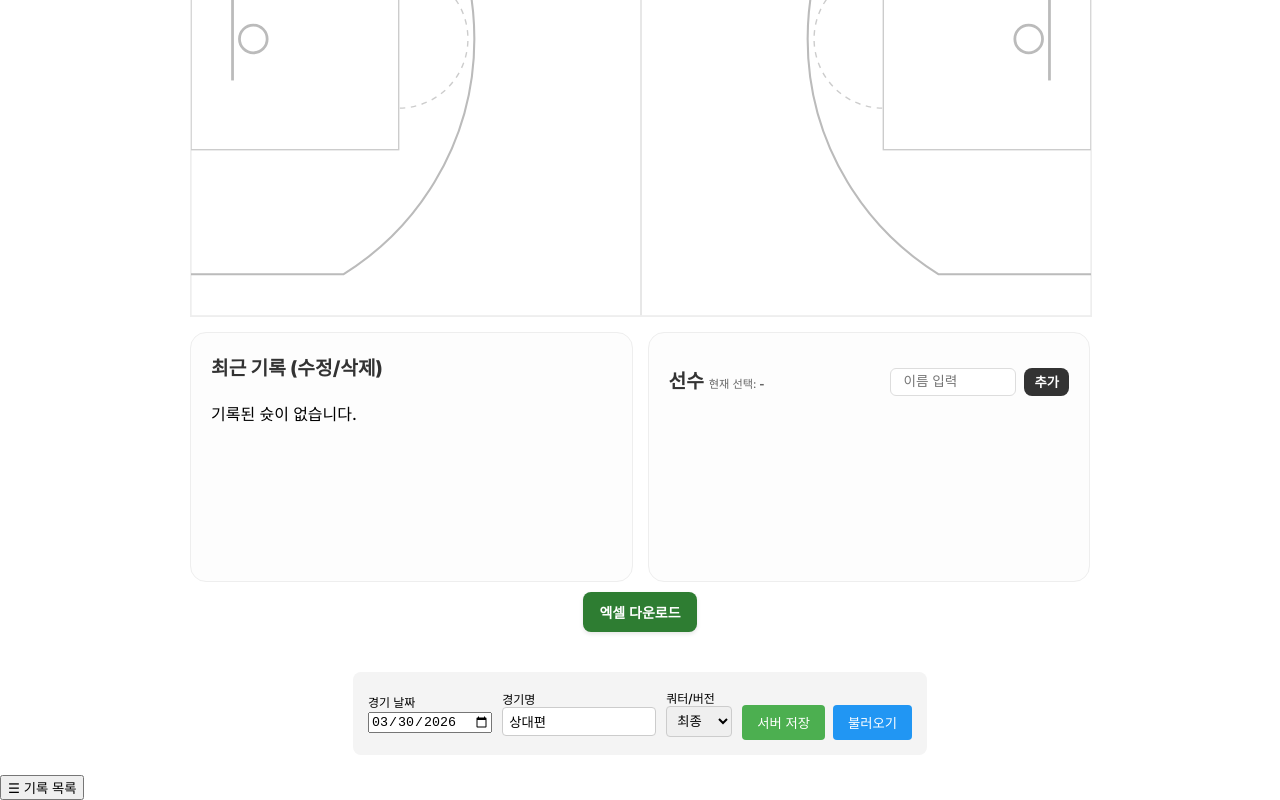
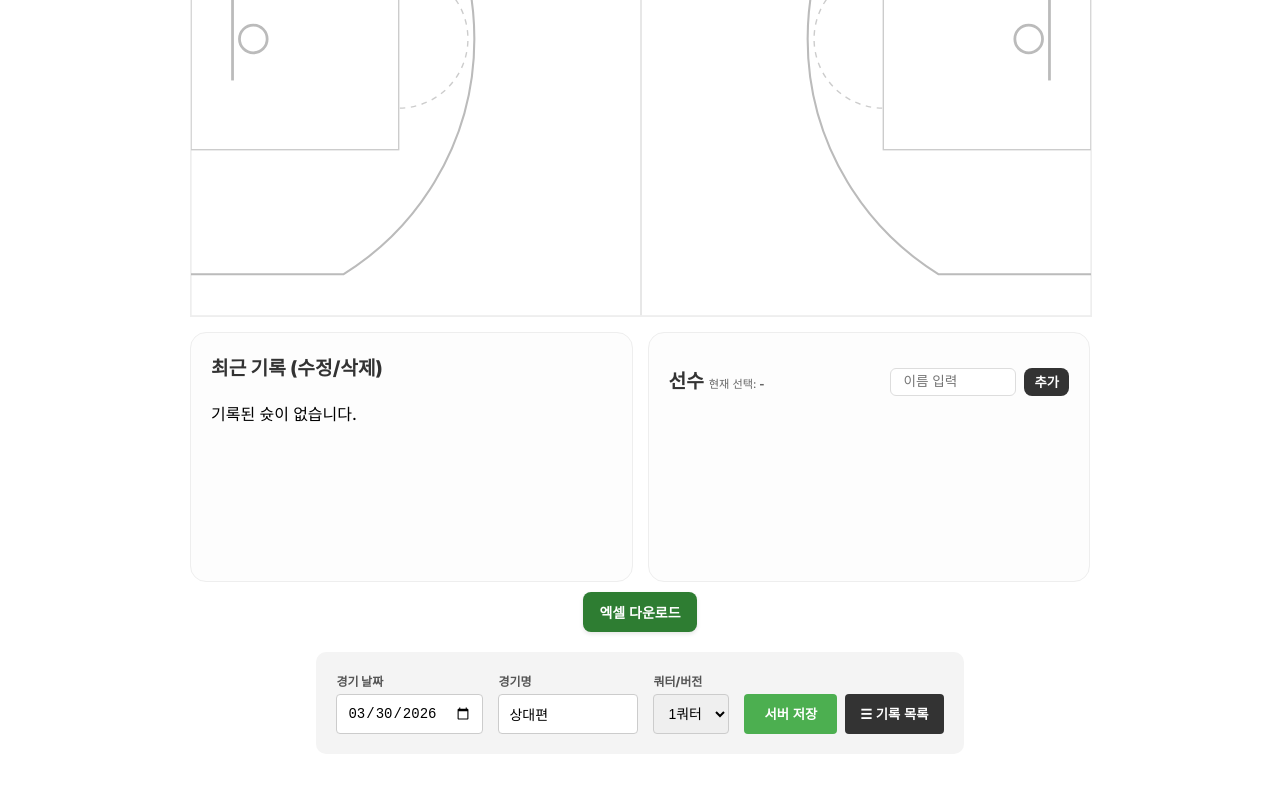
Before and after one commit to eehooj/basketball-short-chart, a Nuxt app: page / in a window 1280 px wide. Shown: the part 319-1119 px from the top of the page. After the commit the page ends 1093 px from the top, so only its background shows below. Built offline with nearby package versions, Linux system fonts and the light colour scheme.

Commit message:
Modify: - 쿼터 입력 스타일 수정 - 최종 부분 삭제

```diff
--- a/app/assets/css/main.css
+++ b/app/assets/css/main.css
@@ -160,7 +160,7 @@ body { margin: 0; font-family: var(--font-main), sans-serif; background: #fff; }
     margin-bottom: 0;
 }
 
-/* 🚩 3. 내부 요소 정렬 복구 */
+/* 3. 내부 요소 정렬 복구 */
 /* 왼쪽 그룹 (점 + 텍스트) */
 .log-item-left {
     display: flex;
@@ -464,6 +464,70 @@ body { margin: 0; font-family: var(--font-main), sans-serif; background: #fff; }
     height: 250px;           /* 스크롤 높이 통일 권장 */
 }
 
+.save-container {
+    display: flex;
+    flex-wrap: wrap;
+    gap: 15px;
+    align-items: flex-end;
+    background: #f4f4f4;
+    padding: 20px;
+    border-radius: 10px;
+}
+
+.input-group {
+    display: flex;
+    flex-direction: column;
+    gap: 5px;
+}
+
+.input-group label {
+    font-size: 12px;
+    font-weight: bold;
+    color: #555;
+}
+
+.date-input,
+.match-name-input,
+.save-tag-select {
+    height: 40px; /* 높이 통일 */
+    padding: 0 10px;
+    border: 1px solid #ccc;
+    border-radius: 4px;
+    font-size: 14px;
+    box-sizing: border-box; /* 패딩/테두리 포함 */
+}
+
+.match-name-input {
+    width: 140px;
+}
+
+.button-group {
+    display: flex;
+    flex-wrap: wrap;
+    gap: 8px;
+    /* margin-top 제거하여 정렬 유지 */
+}
+
+.save-btn {
+    height: 40px; /* 높이 통일 */
+    padding: 0 20px;
+    border: none;
+    border-radius: 4px;
+    color: white;
+    font-weight: bold;
+    cursor: pointer;
+    white-space: nowrap;
+    box-sizing: border-box;
+    display: flex;
+    align-items: center;
+    justify-content: center;
+}
+
+.save-btn { background-color: #4CAF50; }
+
+.save-btn:hover {
+    opacity: 0.8;
+}
 
 @media (max-width: 650px) and (orientation: portrait) {
     .bottom-content-area {
--- a/app/components/SavedMatchList.vue
+++ b/app/components/SavedMatchList.vue
@@ -1,93 +1,123 @@
 <script setup lang="ts">
 import { ref, computed } from 'vue';
 
-const isVisible = ref(false);
-const rawMatches = ref<string[]>([]);
-const expandedGroups = ref<string[]>([]); // 열려있는 그룹 관리
+/**
+ * [상태 관리]
+ */
+const isVisible = ref(false);           // 목록 모달 표시 여부
+const rawMatches = ref<string[]>([]);   // 서버에서 받아온 전체 키 목록
+const expandedGroups = ref<string[]>([]); // 현재 펼쳐진 그룹들의 baseKey 목록
 
 const emit = defineEmits(['select']);
 
+/**
+ * [목록 불러오기]
+ * 햄버거 메뉴 클릭 시 서버에서 저장된 경기 목록을 가져옵니다.
+ */
 const openList = async () => {
   try {
+    // API 호출 (예: ["2024-04-07-상대편_1쿼터", "2024-04-07-상대편_최종"])
     rawMatches.value = await $fetch<string[]>('/api/get-list');
     isVisible.value = true;
   } catch (error) {
-    console.error('로드 실패:', error);
+    console.error('목록 로드 실패:', error);
+    alert('경기 목록을 불러오는 중 오류가 발생했습니다.');
   }
 };
 
-// 🚩 핵심: 평면 리스트를 계층 구조로 변환하는 로직
+/**
+ * [Computed - 데이터 그룹화]
+ * 평면 리스트를 { baseKey: { children: ['1쿼터키', ...] } } 구조로 변환
+ */
 const groupedMatches = computed(() => {
-  const groups: Record<string, { main: string; children: string[] }> = {};
+  const groups: Record<string, { children: string[] }> = {};
 
   rawMatches.value.forEach(key => {
-    // 예: "2026-04-06-상대편_1쿼터" -> "2026-04-06-상대편" 추출
-    const baseKey = key.split('_')[0];
-    const isFinal = key.includes('_최종');
+    // "_"를 기준으로 baseKey(날짜-경기명)와 tag(쿼터/연장)를 분리
+    const splitIndex = key.lastIndexOf('_');
+    const baseKey = splitIndex > -1 ? key.substring(0, splitIndex) : key;
 
     if (!groups[baseKey]) {
-      groups[baseKey] = { main: '', children: [] };
+      groups[baseKey] = { children: [] };
     }
-
-    if (isFinal) {
-      groups[baseKey].main = key;
-    } else {
-      groups[baseKey].children.push(key);
-    }
+    groups[baseKey].children.push(key);
   });
 
-  // 자식(쿼터) 순서 정렬
-  Object.values(groups).forEach(g => g.children.sort());
-
-  return Object.entries(groups).sort((a, b) => b[0].localeCompare(a[0])); // 최신순 정렬
+  // 그룹 목록을 최신 날짜 순으로 정렬하여 배열로 반환
+  return Object.entries(groups)
+    .sort((a, b) => b[0].localeCompare(a[0]))
+    .map(([baseKey, group]) => ({
+      baseKey,
+      children: group.children.sort() // 1쿼터, 2쿼터 순 정렬
+    }));
 });
 
+/**
+ * [이벤트 핸들러]
+ */
+// 그룹 펼치기/접기 토글
 const toggleGroup = (baseKey: string) => {
   const index = expandedGroups.value.indexOf(baseKey);
-  if (index > -1) expandedGroups.value.splice(index, 1);
-  else expandedGroups.value.push(baseKey);
+  if (index > -1) {
+    expandedGroups.value.splice(index, 1);
+  } else {
+    expandedGroups.value.push(baseKey);
+  }
 };
 
+// 경기 선택 시 부모 컴포넌트로 전달
 const handleSelect = (key: string) => {
+  if (!key) return;
   emit('select', key);
-  isVisible.value = false;
+  isVisible.value = false; // 모달 닫기
 };
 </script>
 
 <template>
   <div class="match-list-wrapper">
-    <button class="hamburger-btn" @click="openList">☰ 기록 목록</button>
+    <!-- 햄버거 버튼 -->
+    <button class="hamburger-btn" @click="openList" title="저장된 경기 목록 보기">
+      ☰ 기록 목록
+    </button>
 
     <Transition name="fade-scale">
       <div v-if="isVisible" class="modal-overlay" @click.self="isVisible = false">
-        <div class="modal-content">
+        <div class="modal-content match-list-modal">
           <div class="modal-header">
-            <h3>저장된 경기 (그룹별)</h3>
-            <button @click="isVisible = false">✕</button>
+            <h3>저장된 경기 목록</h3>
+            <button class="close-btn" @click="isVisible = false">✕</button>
           </div>
 
           <div class="modal-body">
-            <div v-for="[baseKey, group] in groupedMatches" :key="baseKey" class="match-group">
+            <!-- 저장된 데이터가 없는 경우 -->
+            <div v-if="groupedMatches.length === 0" class="no-data">
+              저장된 경기 기록이 없습니다.
+            </div>
 
-              <div class="group-header" :class="{ 'has-final': group.main }">
-                <div class="main-info" @click="group.main ? handleSelect(group.main) : null">
-                  <span class="label">최종</span>
-                  <span class="name">{{ group.main || baseKey }}</span>
+            <!-- 그룹별 목록 렌더링 -->
+            <div v-for="group in groupedMatches" :key="group.baseKey" class="match-group">
+              <div class="group-header" @click="toggleGroup(group.baseKey)">
+                <!-- 그룹 메인 정보 -->
+                <div class="main-info">
+                  <span class="name">{{ group.baseKey }}</span>
+                  <span class="count">({{ group.children.length }}개 기록)</span>
                 </div>
-                <button v-if="group.children.length > 0"
-                        class="toggle-btn"
-                        @click.stop="toggleGroup(baseKey)">
-                  {{ expandedGroups.includes(baseKey) ? '▲' : '▼' }}
+
+                <!-- 하위 쿼터 토글 버튼 -->
+                <button class="toggle-btn">
+                  {{ expandedGroups.includes(group.baseKey) ? '▲' : '▼' }}
                 </button>
               </div>
 
+              <!-- 하위 쿼터 목록 -->
               <Transition name="slide-fade">
-                <div v-if="expandedGroups.includes(baseKey)" class="group-children">
+                <div v-if="expandedGroups.includes(group.baseKey)" class="group-children">
                   <div v-for="child in group.children"
                        :key="child"
                        class="child-item"
-                       @click="handleSelect(child)">
-                    <span class="bullet">ㄴ</span> {{ child.split('_')[1] || child }}
+                       @click.stop="handleSelect(child)">
+                    <span class="bullet">ㄴ</span>
+                    {{ child.split('_')[1] || '기타' }}
                   </div>
                 </div>
               </Transition>
@@ -98,3 +128,72 @@ const handleSelect = (key: string) => {
     </Transition>
   </div>
 </template>
+
+<style scoped>
+/* 컴포넌트 내부 스타일 정돈 */
+.match-list-wrapper {
+  display: inline-block;
+}
+
+.hamburger-btn {
+  height: 40px; /* 높이 통일 */
+  background: #333;
+  color: white;
+  border: none;
+  padding: 0 15px;
+  border-radius: 4px;
+  cursor: pointer;
+  font-weight: bold;
+  box-sizing: border-box;
+  display: flex;
+  align-items: center;
+  justify-content: center;
+}
+
+.hamburger-btn:hover {
+  background: #444;
+}
+
+.match-list-modal {
+  max-width: 500px;
+  width: 90%;
+  max-height: 80vh;
+  display: flex;
+  flex-direction: column;
+}
+
+.modal-body {
+  overflow-y: auto;
+  padding: 15px;
+}
+
+.label.draft {
+  background: #ff9800;
+}
+
+.no-data {
+  text-align: center;
+  padding: 40px 20px;
+  color: #999;
+}
+
+/* 애니메이션 */
+.fade-scale-enter-active, .fade-scale-leave-active {
+  transition: all 0.3s ease;
+}
+.fade-scale-enter-from, .fade-scale-leave-to {
+  opacity: 0;
+  transform: scale(0.9);
+}
+
+.slide-fade-enter-active {
+  transition: all 0.2s ease-out;
+}
+.slide-fade-leave-active {
+  transition: all 0.1s cubic-bezier(1, 0.5, 0.8, 1);
+}
+.slide-fade-enter-from, .slide-fade-leave-to {
+  transform: translateY(-10px);
+  opacity: 0;
+}
+</style>
--- a/app/pages/index.vue
+++ b/app/pages/index.vue
@@ -1,23 +1,43 @@
 <script setup lang="ts">
 import { computed, ref, nextTick } from 'vue'
+import { useShotChart, type BasketballShot } from '../composables/useShotChart' // BasketballShot으로 변경
 import ShotStats from "../components/ShotStats.vue";
 import BasketballCourt from "../components/BasketballCourt.vue";
 import ShotStatsModal from "../components/ShotStatsModal.vue";
-import ShotLog from "../components/ShotLog.vue"; // ref가 빠졌다면 추가
+import ShotLog from "../components/ShotLog.vue";
 import SavedMatchList from '../components/SavedMatchList.vue'
 
-// 1. 서버에서 받아올 데이터의 타입을 정의
+/**
+ * [타입 정의]
+ * 서버와 주고받는 데이터 구조 정의
+ */
 interface ShotData {
-  leftShots: any[];  // 상세한 타입이 있다면 any 대신 해당 타입을 적어주세요 (예: Shot[])
-  rightShots: any[];
+  leftShots: BasketballShot[];
+  rightShots: BasketballShot[];
   players: string[];
   updatedAt?: string;
 }
 
-const matchName = ref('상대편'); // 기본 경기명
-const saveTag = ref('최종');      // 기본 쿼터
-const tags = ['1쿼터', '2쿼터', '3쿼터', '4쿼터', '최종', '연장'];
+/**
+ * [상태 관리 - 기본 정보]
+ */
+const selectedDate = ref(new Date().toISOString().split('T')[0]); // 오늘 날짜
+const matchName = ref('상대편');                                   // 경기명
+const saveTag = ref('1쿼터');                                      // 초기값을 1쿼터로 변경
+const tags = ['1쿼터', '2쿼터', '3쿼터', '4쿼터', '연장']; // '최종' 제거
 
+/**
+ * [상태 관리 - UI 제어]
+ */
+const isStatsVisible = ref(false)
+const currentPlayer = ref('');
+const newPlayerName = ref('');
+const filterPlayer = ref('전체')
+const activeLogId = ref<number | null>(null);
+
+/**
+ * [Composable 활용]
+ */
 const {
   leftShots, rightShots, addShot, removeShot,
   toggleStatus, leftStats, rightStats, resetData,
@@ -25,62 +45,61 @@ const {
   resetPlayers, downloadExcel
 } = useShotChart()
 
+/**
+ * [Computed - 데이터 필터링]
+ */
 const recentLogs = computed(() => {
-  return [...leftShots.value, ...rightShots.value]
-      .sort((a, b) => b.id - a.id)
-      /*.slice(0, 8)*/
+  return [...leftShots.value, ...rightShots.value].sort((a, b) => b.id - a.id)
 })
 
-const isStatsVisible = ref(false)
-const currentPlayer = ref('');      // 현재 슛을 기록할 선수
-const newPlayerName = ref('');
-const filterPlayer = ref('전체')
-const activeLogId = ref<number | null>(null);
+const filteredLeftShots = computed(() =>
+  filterPlayer.value === '전체' ? leftShots.value : leftShots.value.filter((s: BasketballShot) => s.playerName === filterPlayer.value)
+)
+const filteredRightShots = computed(() =>
+  filterPlayer.value === '전체' ? rightShots.value : rightShots.value.filter((s: BasketballShot) => s.playerName === filterPlayer.value)
+)
 
-const toggleStats = () => isStatsVisible.value = !isStatsVisible.value
-
-const filteredLeftShots = computed(() => {
-  if (filterPlayer.value === '전체') return leftShots.value
-  return leftShots.value.filter(s => s.playerName === filterPlayer.value)
-})
-
-const filteredRightShots = computed(() => {
-  if (filterPlayer.value === '전체') return rightShots.value
-  return rightShots.value.filter(s => s.playerName === filterPlayer.value)
-})
-
-// 2. 상단 요약 통계(LEFT/RIGHT)도 필터링된 데이터 기준으로 재계산
-const getStats = (data: any[]) => {
-  const total = data.length
-  const made = data.filter(s => s.type === 'made').length
-  return { total, made, rate: total > 0 ? Math.round((made / total) * 100) : 0 }
-}
-
-// 로그 클릭 시 호출될 함수
-const handleHighlightShot = (id: number) => {
-  // 이미 선택된 걸 다시 누르면 강조 해제, 아니면 강조
-  activeLogId.value = activeLogId.value === id ? null : id;
-};
-
-// 3. 구역별 상세 통계(모달용) 필터링
 const displayLeftZoneStats = computed(() => calculateZoneStats(filteredLeftShots.value))
 const displayRightZoneStats = computed(() => calculateZoneStats(filteredRightShots.value))
 
+/**
+ * [헬퍼 함수]
+ */
+const getVersionKey = (date: string, name: string, tag: string) => `${date}-${name.trim()}_${tag}`;
+
+const fetchShotData = async (key: string): Promise<ShotData | null> => {
+  try {
+    return await $fetch<ShotData>(`/api/get-shots`, { query: { date: key } });
+  } catch (e) {
+    return null;
+  }
+};
+
+/**
+ * [이벤트 핸들러]
+ */
 const handleAddPlayer = () => {
-  if (newPlayerName.value.trim()) {
-    addPlayer(newPlayerName.value.trim()); // useShotChart의 addPlayer 호출
-    newPlayerName.value = ''; // 입력창 비우기
+  const name = newPlayerName.value.trim();
+  if (name) {
+    addPlayer(name);
+    newPlayerName.value = '';
   }
 };
 
 const handleRemovePlayer = (name: string) => {
   if (confirm(`${name} 선수를 삭제하시겠습니까?`)) {
     removePlayer(name);
-    if (currentPlayer.value === name) {
-      currentPlayer.value = players.value[0] || ''; // 삭제 후 첫 번째 선수로 변경
+    if (currentPlayer.value === name) currentPlayer.value = players.value[0] || '';
+  }
+};
+
+const handleResetPlayers = () => {
+  if (confirm('모든 선수 목록을 초기화할까요?')) {
+    resetPlayers();
+    currentPlayer.value = '';
+    filterPlayer.value = '전체';
   }
 }
-};
 
 const handleRecordShot = (x: number, y: number) => {
   if (!currentPlayer.value) {
@@ -88,27 +107,23 @@ const handleRecordShot = (x: number, y: number) => {
     return;
   }
   addShot(x, y, true, currentPlayer.value);
-  activeLogId.value = null; // 새 슛을 쏘면 강조 해제
+  activeLogId.value = null;
 };
 
-const handleResetPlayers = () => {
-  resetPlayers();
-  currentPlayer.value = ''; // 선수가 다 지워졌으므로 현재 선택된 선수도 초기화
-  filterPlayer.value = '전체'; // 필터도 전체로 되돌림
-}
+const handleHighlightShot = (id: number) => {
+  activeLogId.value = activeLogId.value === id ? null : id;
+};
 
-const selectedDate = ref(new Date().toISOString().split('T')[0]); // 오늘 날짜 기본값
+const toggleStats = () => isStatsVisible.value = !isStatsVisible.value
 
+/**
+ * [클라우드 데이터 처리]
+ */
 const saveToCloud = async () => {
-  if (!matchName.value.trim()) {
-    alert('경기 이름을 입력해주세요!');
-    return;
-  }
+  if (!matchName.value.trim()) return alert('경기 이름을 입력해주세요!');
 
-  // 키 생성: 2026-04-06-위켄즈_1쿼터
-  const versionKey = `${selectedDate.value}-${matchName.value.trim()}_${saveTag.value}`;
+  const versionKey = getVersionKey(selectedDate.value || '', matchName.value, saveTag.value);
 
-  // 데이터 존재 확인
   if (leftShots.value.length === 0 && rightShots.value.length === 0) {
     if (!confirm(`[${versionKey}] 현재 기록된 슛이 없습니다. 빈 데이터를 저장하시겠습니까?`)) return;
   }
@@ -125,108 +140,49 @@ const saveToCloud = async () => {
     });
 
     if (res.success) {
-      alert(`[${versionKey}] 기록이 서버에 저장되었습니다!`);
-
-      // 추가된 로직: 저장이 성공하면 화면의 슛 기록을 비웁니다.
-      // 쿼터별로 따로 관리하기 위해 '최종' 저장 시에는 물어보고 지우거나 유지할 수 있습니다.
-      if (saveTag.value !== '최종') {
-        if (confirm(`${saveTag.value} 기록이 저장되었습니다. 다음 쿼터 기록을 위해 화면을 비울까요?`)) {
+      alert(`[${versionKey}] 기록이 저장되었습니다!`);
+      // 저장 후 화면 비우기 확인
+      if (confirm(`${saveTag.value} 저장 완료. 다음 기록을 위해 화면을 비울까요?`)) {
         leftShots.value = [];
         rightShots.value = [];
-          // 참고: useShotChart의 resetData를 써도 되지만,
-          // 선수 목록까지 지워질 수 있으니 슛 변수만 직접 비우는 게 안전합니다.
-        }
       }
     }
   } catch (e) {
-    console.error('[SaveToCloud Error]:', e);
-
-    alert('저장 실패! 서버 상태를 확인해주세요.');
+    alert('저장 실패!');
   }
 };
 
 const loadFromCloud = async () => {
   try {
-    // 1. '최종'을 선택했을 때의 특별 로직
-    if (saveTag.value === '최종') {
-      const quarters = ['1쿼터', '2쿼터', '3쿼터', '4쿼터'];
-
-      // 4개의 쿼터 데이터를 동시에 요청합니다.
-      const promises = quarters.map(q =>
-          $fetch<ShotData>(`/api/get-shots`, {
-            query: { date: `${selectedDate.value}-${matchName.value.trim()}_${q}` }
-          }).catch(() => null) // 데이터가 없는 쿼터는 무시
-      );
-
-      const results = await Promise.all(promises);
-
-      // 데이터를 하나로 합칩니다 (Merge)
-      let combinedLeft: any[] = [];
-      let combinedRight: any[] = [];
-      let combinedPlayers = new Set<string>();
-
-      results.forEach(data => {
-        if (data) {
-          combinedLeft = [...combinedLeft, ...(data.leftShots || [])];
-          combinedRight = [...combinedRight, ...(data.rightShots || [])];
-          (data.players || []).forEach(p => combinedPlayers.add(p));
-        }
-      });
-
-      // 합쳐진 데이터를 화면에 뿌려줍니다.
-      leftShots.value = combinedLeft;
-      rightShots.value = combinedRight;
-      players.value = Array.from(combinedPlayers);
-
-      alert(`[${matchName.value}] 모든 쿼터 기록을 합산하여 불러왔습니다!`);
-    }
-
-    // 2. 일반 쿼터(1, 2, 3, 4) 불러오기 로직 (기존과 동일)
-    else {
-      const versionKey = `${selectedDate.value}-${matchName.value.trim()}_${saveTag.value}`;
-      const data = await $fetch<ShotData>(`/api/get-shots`, { query: { date: versionKey } });
+    const versionKey = getVersionKey(selectedDate.value || '', matchName.value, saveTag.value);
+    const data = await fetchShotData(versionKey);
 
     if (data) {
       leftShots.value = data.leftShots || [];
       rightShots.value = data.rightShots || [];
       players.value = data.players || [];
       alert(`[${versionKey}] 기록을 불러왔습니다!`);
-      }
+    } else {
+      alert('해당 쿼터의 데이터가 없습니다.');
     }
   } catch (e) {
-    console.error('[loadFromCloud Error]:', e);
-
-    alert('데이터를 불러오는 중 오류가 발생했습니다.');
+    alert('불러오기 실패!');
   }
 };
 
 const onMatchSelected = async (fullKey: string) => {
-  console.log("목록에서 선택됨:", fullKey);
+  try {
+    const datePart = fullKey.substring(0, 10);
+    const remaining = fullKey.substring(11);
+    const [namePart = '', tagPart = '1쿼터'] = remaining.split('_');
 
-  try {
-    // 1. 키 분리 로직 수정
-    // 날짜는 항상 10자(YYYY-MM-DD)이므로 고정 길이를 사용하는 것이 가장 안전합니다.
-    const datePart = fullKey.substring(0, 10); // "2026-04-06"
-    const remaining = fullKey.substring(11);    // "상대편_1쿼터" (날짜 뒤의 하이픈 제외)
-
-    // 나머지에서 경기명과 태그 분리
-    const [namePart = '', tagPart = '최종'] = remaining.split('_');
-
-    // 2. 반응형 변수에 값 할당
     selectedDate.value = datePart;
     matchName.value = namePart;
     saveTag.value = tagPart;
 
-    console.log(`매칭 완료: 날짜(${selectedDate.value}), 경기(${matchName.value}), 태그(${saveTag.value})`);
-
-    // 3. Vue가 상태를 반영할 때까지 대기
     await nextTick();
-
-    // 4. 데이터 불러오기 실행
     await loadFromCloud();
-
   } catch (error) {
-    console.error("데이터 매칭 중 오류 발생:", error);
     alert("데이터 형식이 올바르지 않습니다.");
   }
 };
@@ -328,34 +284,100 @@ const onMatchSelected = async (fullKey: string) => {
     <button @click="downloadExcel" class="btn-excel">
       엑셀 다운로드
     </button>
-    <div class="save-container" style="display: flex; flex-wrap: wrap; gap: 10px; align-items: center; background: #f4f4f4; padding: 15px; border-radius: 8px; margin-top: 20px;">
+    <div class="save-container">
       <div class="input-group">
-        <label for="game-date" style="font-size: 12px; display: block;">경기 날짜</label>
+        <label for="game-date">경기 날짜</label>
         <input type="date" id="game-date" v-model="selectedDate" class="date-input" />
       </div>
 
       <div class="input-group">
-        <label for="match-name" style="font-size: 12px; display: block;">경기명</label>
+        <label for="match-name">경기명</label>
         <input
             id="match-name"
             v-model="matchName"
             placeholder="예: 상대편"
-            style="padding: 6px; border: 1px solid #ccc; border-radius: 4px; width: 140px;"
+            class="match-name-input"
         />
       </div>
 
       <div class="input-group">
-        <label for="save-tag" style="font-size: 12px; display: block;">쿼터/버전</label>
-        <select id="save-tag" v-model="saveTag" style="padding: 6px; border-radius: 4px; border: 1px solid #ccc;">
+        <label for="save-tag">쿼터/버전</label>
+        <select id="save-tag" v-model="saveTag" class="save-tag-select">
           <option v-for="tag in tags" :key="tag" :value="tag">{{ tag }}</option>
         </select>
       </div>
 
-      <div class="button-group" style="display: flex; gap: 8px; margin-top: 18px;">
-        <button @click="saveToCloud" class="save-btn" style="background-color: #4CAF50; color: white; border: none; padding: 8px 15px; border-radius: 4px; cursor: pointer;">서버 저장</button>
-        <button @click="loadFromCloud" class="load-btn" style="background-color: #2196F3; color: white; border: none; padding: 8px 15px; border-radius: 4px; cursor: pointer;">불러오기</button>
+      <div class="button-group main-actions">
+        <button @click="saveToCloud" class="save-btn">서버 저장</button>
+        <SavedMatchList @select="onMatchSelected" />
       </div>
     </div>
   </div>
-  <SavedMatchList @select="onMatchSelected" />
 </template>
+
+<style scoped>
+.save-container {
+  display: flex;
+  flex-wrap: wrap;
+  gap: 15px;
+  align-items: flex-end;
+  background: #f4f4f4;
+  padding: 20px;
+  border-radius: 10px;
+}
+
+.input-group {
+  display: flex;
+  flex-direction: column;
+  gap: 5px;
+}
+
+.input-group label {
+  font-size: 12px;
+  font-weight: bold;
+  color: #555;
+}
+
+.date-input,
+.match-name-input,
+.save-tag-select {
+  height: 40px; /* 높이 통일 */
+  padding: 0 10px;
+  border: 1px solid #ccc;
+  border-radius: 4px;
+  font-size: 14px;
+  box-sizing: border-box; /* 패딩/테두리 포함 */
+}
+
+.match-name-input {
+  width: 140px;
+}
+
+.button-group {
+  display: flex;
+  flex-wrap: wrap;
+  gap: 8px;
+  /* margin-top 제거하여 정렬 유지 */
+}
+
+.save-btn {
+  height: 40px; /* 높이 통일 */
+  padding: 0 20px;
+  border: none;
+  border-radius: 4px;
+  color: white;
+  font-weight: bold;
+  cursor: pointer;
+  white-space: nowrap;
+  box-sizing: border-box;
+  display: flex;
+  align-items: center;
+  justify-content: center;
+}
+
+.save-btn { background-color: #4CAF50; }
+
+.save-btn:hover {
+  opacity: 0.8;
+}
+</style>
```
Also changed, not shown: app/composables/useShotChart.ts (+6 -6 lines). Lines whose indentation alone changed are shown as unchanged.
